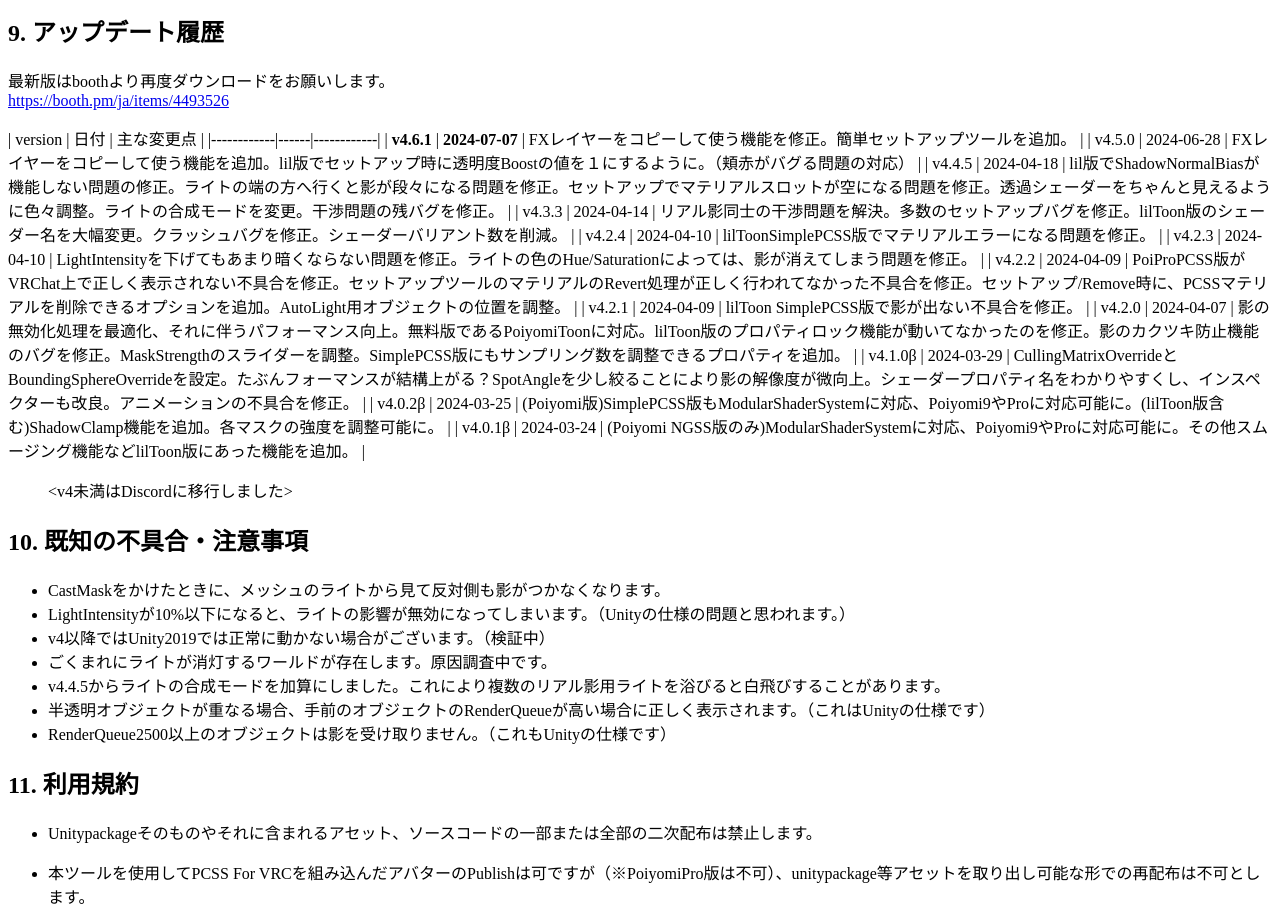
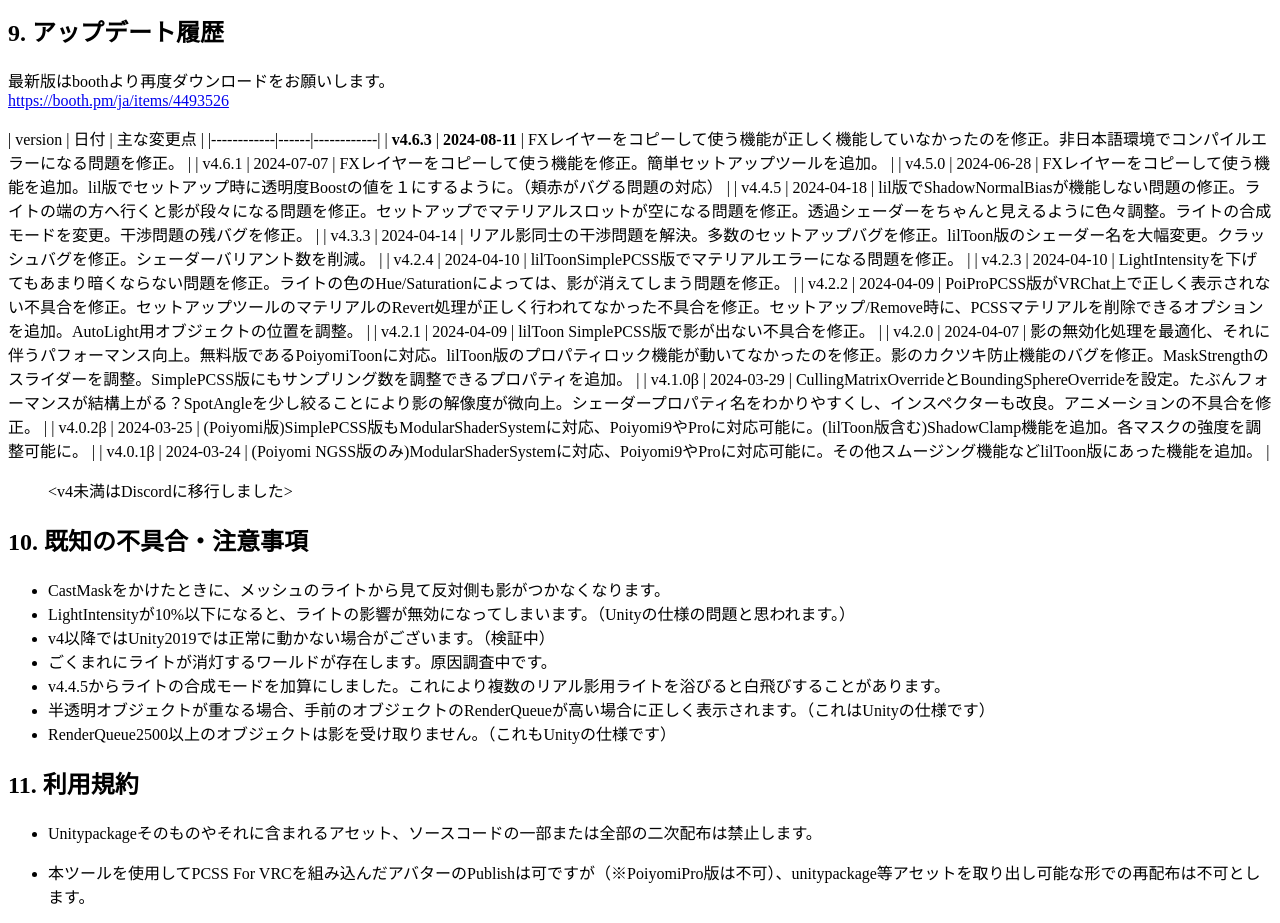
Before and after one commit to nHaruka-git/PCSS4VRC, a Next.js app: page /ja in a window 1280 px wide. Shown: the part 6200-7123 px from the top of the page. Built offline with nearby package versions, Linux system fonts and the light colour scheme.

Commit message:
Update index.mdx for v4.6.3 updata history
アップデート履歴にv4.6.3を掲載

```diff
--- a/src/pages/ja/index.mdx
+++ b/src/pages/ja/index.mdx
@@ -213,7 +213,8 @@
 
 | version | 日付 | 主な変更点 |
 |------------|------|------------|
-| **v4.6.1** | **2024-07-07** | FXレイヤーをコピーして使う機能を修正。簡単セットアップツールを追加。 |
+| **v4.6.3** | **2024-08-11** | FXレイヤーをコピーして使う機能が正しく機能していなかったのを修正。非日本語環境でコンパイルエラーになる問題を修正。 |
+| v4.6.1 | 2024-07-07 | FXレイヤーをコピーして使う機能を修正。簡単セットアップツールを追加。 |
 | v4.5.0 | 2024-06-28 | FXレイヤーをコピーして使う機能を追加。lil版でセットアップ時に透明度Boostの値を１にするように。（頬赤がバグる問題の対応） |
 | v4.4.5 | 2024-04-18 | lil版でShadowNormalBiasが機能しない問題の修正。ライトの端の方へ行くと影が段々になる問題を修正。セットアップでマテリアルスロットが空になる問題を修正。透過シェーダーをちゃんと見えるように色々調整。ライトの合成モードを変更。干渉問題の残バグを修正。 |
 | v4.3.3 | 2024-04-14 | リアル影同士の干渉問題を解決。多数のセットアップバグを修正。lilToon版のシェーダー名を大幅変更。クラッシュバグを修正。シェーダーバリアント数を削減。 |
```
